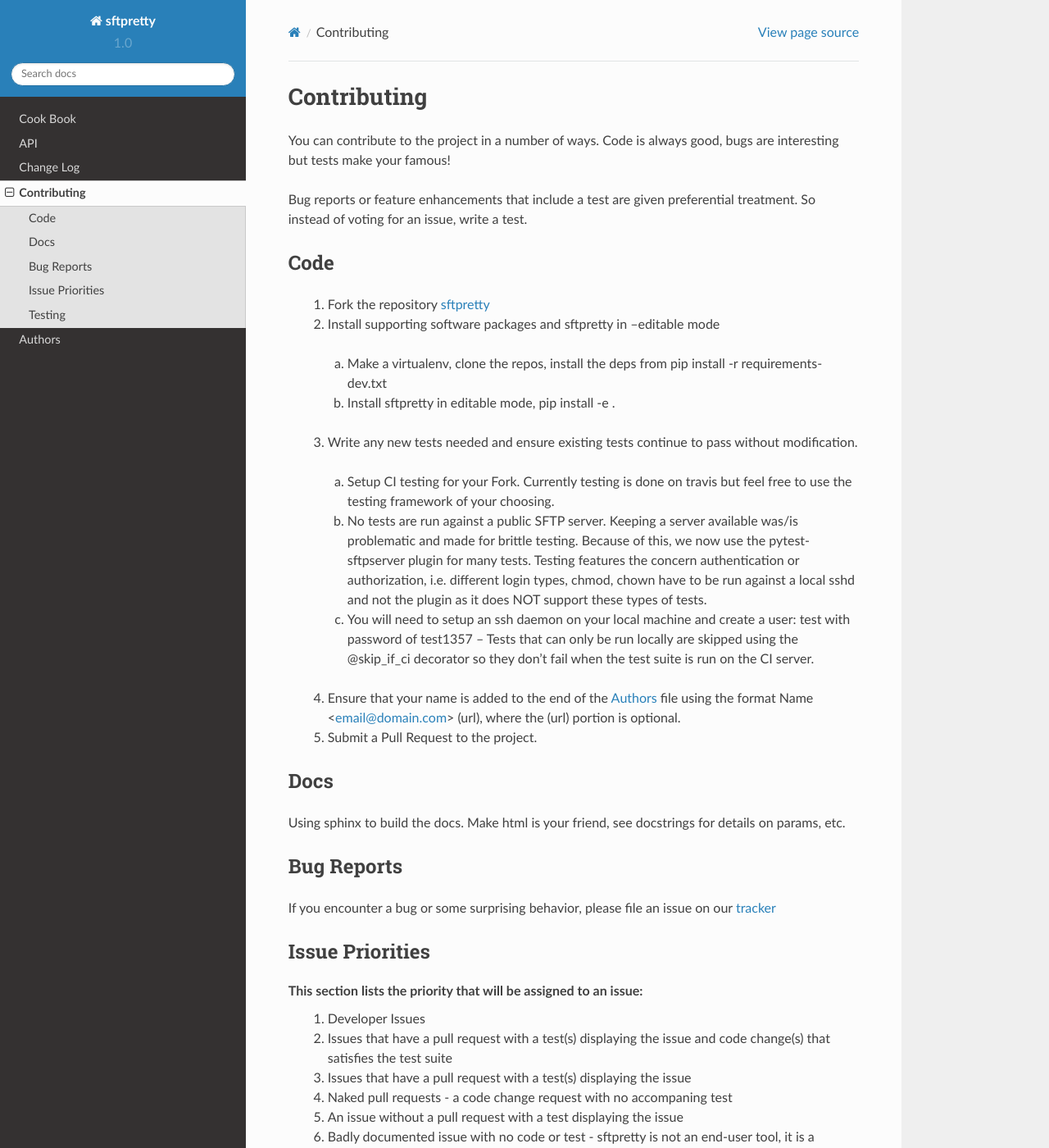
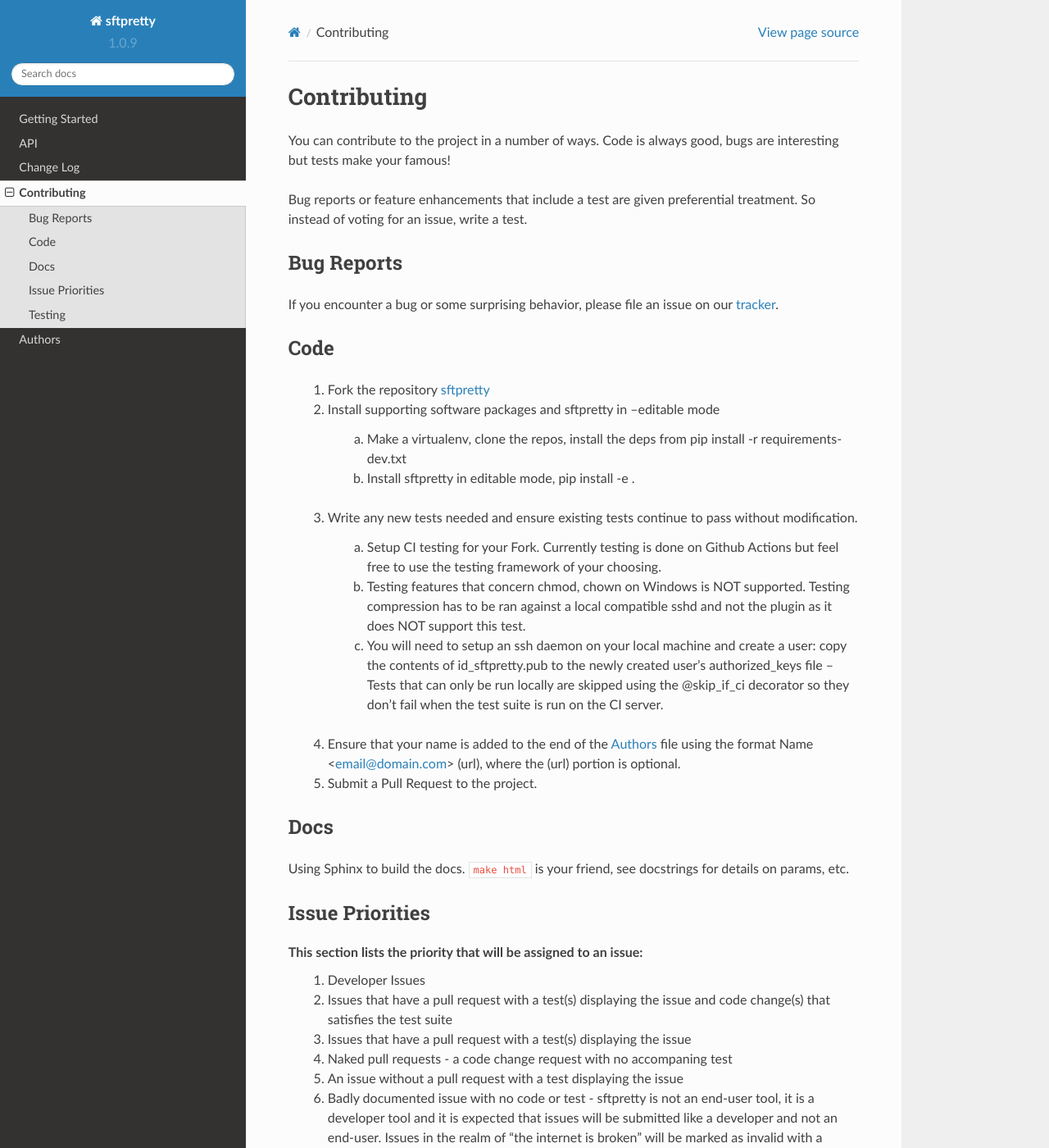
Before and after one commit to byteskeptical/sftpretty, a Sphinx documentation site: the page built from docs/contributing.rst, in a window 1280 px wide and 1400 px high. Shown: the whole window at 82% size. Built offline with Sphinx 7.4.7 and the Read the Docs theme 2.0.0, drawn with Linux system fonts in a browser that asks for light colours; some of the changed text lies outside the part shown.

Commit message:
adding document building to actions, documentation overhaul

```diff
--- a/docs/authors.rst
+++ b/docs/authors.rst
@@ -9,6 +9,6 @@
     * PR #15 by RobertCochran
     * PR #12 by erans
     * ftpretty by codebynumbers
+    * pysftp by dundeemt
     * paramiko by Robey Pointer
-    * pysftp by dundeemt
     * ssh.py by Zeth
--- a/docs/conf.py
+++ b/docs/conf.py
@@ -54,7 +54,7 @@
 # built documents.
 #
 # The short X.Y version.
-version = '1.0'
+version = '1.0.9'
 # The full version, including alpha/beta/rc tags.
 release = '1.0.9'
 
@@ -176,7 +176,7 @@
 # html_show_sourcelink = True
 
 # If true, "Created using Sphinx" is shown in the HTML footer. Default is True.
-# html_show_sphinx = True
+html_show_sphinx = False
 
 # If true, "(C) Copyright ..." is shown in the HTML footer. Default is True.
 # html_show_copyright = True
--- a/docs/contributing.rst
+++ b/docs/contributing.rst
@@ -4,37 +4,39 @@
 
 Bug reports or feature enhancements that include a test are given preferential treatment. So instead of voting for an issue, write a test.
 
+Bug Reports
+-----------
+If you encounter a bug or some surprising behavior, please file an issue on our `tracker <https://github.com/byteskeptical/sftpretty/issues>`_.
+
 Code
------
-    1. Fork the repository `sftpretty <https://github.com/byteskeptical/sftpretty>`_
-    2. Install supporting software packages and sftpretty in --editable mode
-      a. Make a virtualenv, clone the repos, install the deps from pip install -r requirements-dev.txt
-      b. Install sftpretty in editable mode, pip install -e .
-    3. Write any new tests needed and ensure existing tests continue to pass without modification.
-      a. Setup CI testing for your Fork. Currently testing is done on travis but feel free to use the testing framework of your choosing.
-      b. No tests are run against a public SFTP server. Keeping a server available was/is problematic and made for brittle testing. Because of this, we now use the pytest-sftpserver plugin for many tests. Testing features the concern authentication or authorization, i.e. different login types, chmod, chown have to be run against a local sshd and not the plugin as it does NOT support these types of tests.
-      c. You will need to setup an ssh daemon on your local machine and create a user: test with password of test1357 -- Tests that can only be run locally are skipped using the @skip_if_ci decorator so they don't fail when the test suite is run on the CI server.
-    4. Ensure that your name is added to the end of the :doc:`authors` file using the format Name <email@domain.com> (url), where the (url) portion is optional.
-    5. Submit a Pull Request to the project.
+----
+    #. Fork the repository `sftpretty <https://github.com/byteskeptical/sftpretty>`_
+    #. Install supporting software packages and sftpretty in --editable mode
+
+        a. Make a virtualenv, clone the repos, install the deps from pip install -r requirements-dev.txt
+        b. Install sftpretty in editable mode, pip install -e .
+    #. Write any new tests needed and ensure existing tests continue to pass without modification.
+
+        a. Setup CI testing for your Fork. Currently testing is done on Github Actions but feel free to use the testing framework of your choosing.
+        b. Testing features that concern chmod, chown on Windows is NOT supported. Testing compression has to be ran against a local compatible sshd and not the plugin as it does NOT support this test.
+        c. You will need to setup an ssh daemon on your local machine and create a user: copy the contents of id_sftpretty.pub to the newly created user's authorized_keys file -- Tests that can only be run locally are skipped using the @skip_if_ci decorator so they don't fail when the test suite is run on the CI server.
+    #. Ensure that your name is added to the end of the :doc:`authors` file using the format Name <email@domain.com> (url), where the (url) portion is optional.
+    #. Submit a Pull Request to the project.
 
 Docs
------
-Using sphinx to build the docs. Make html is your friend, see docstrings for details on params, etc.
-
-Bug Reports
------------
-If you encounter a bug or some surprising behavior, please file an issue on our `tracker <https://github.com/byteskeptical/sftpretty/issues>`_
+----
+Using Sphinx to build the docs. ``make html`` is your friend, see docstrings for details on params, etc.
 
 Issue Priorities
 ----------------
 This section lists the priority that will be assigned to an issue:
-    1. Developer Issues
-    2. Issues that have a pull request with a test(s) displaying the issue and code change(s) that satisfies the test suite
-    3. Issues that have a pull request with a test(s) displaying the issue
-    4. Naked pull requests - a code change request with no accompaning test
-    5. An issue without a pull request with a test displaying the issue
-    6. Badly documented issue with no code or test - sftpretty is not an end-user tool, it is a developer tool and it is expected that issues will be submitted like a developer and not an end-user. Issues in the realm of "the internet is broken" will be marked as invalid with a comment pointing the submitter to this section.
+    #. Developer Issues
+    #. Issues that have a pull request with a test(s) displaying the issue and code change(s) that satisfies the test suite
+    #. Issues that have a pull request with a test(s) displaying the issue
+    #. Naked pull requests - a code change request with no accompaning test
+    #. An issue without a pull request with a test displaying the issue
+    #. Badly documented issue with no code or test - sftpretty is not an end-user tool, it is a developer tool and it is expected that issues will be submitted like a developer and not an end-user. Issues in the realm of "the internet is broken" will be marked as invalid with a comment pointing the submitter to this section.
 
 Testing
---------
+-------
 Tests specific to an issue should be put in the tests/ directory and the module should be named test_issue_xx.py The tests within that module should be named test_issue_xx or test_issue_xx_YYYYYY if more than one test. Pull requests should not modify existing tests (exceptions apply). See tests/test_issue_xx.py for a template and further explanation.
```
Also changed, not shown: README.rst (+4 -4 lines), docs/cookbook.rst (+148 -141 lines), docs/index.rst (+4 -7 lines), docs/sftpretty.rst (+13 -9 lines), sftpretty/__init__.py (+22 -18 lines), 5 other files.
